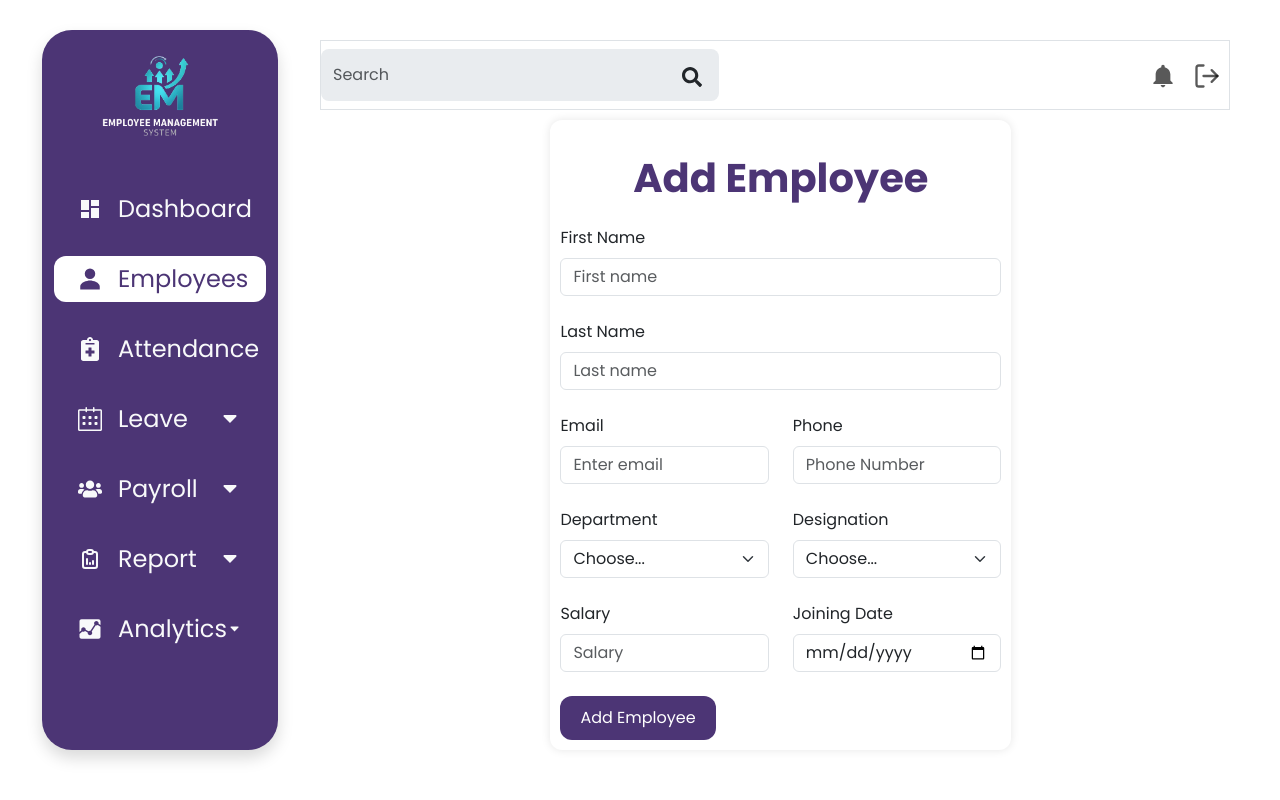
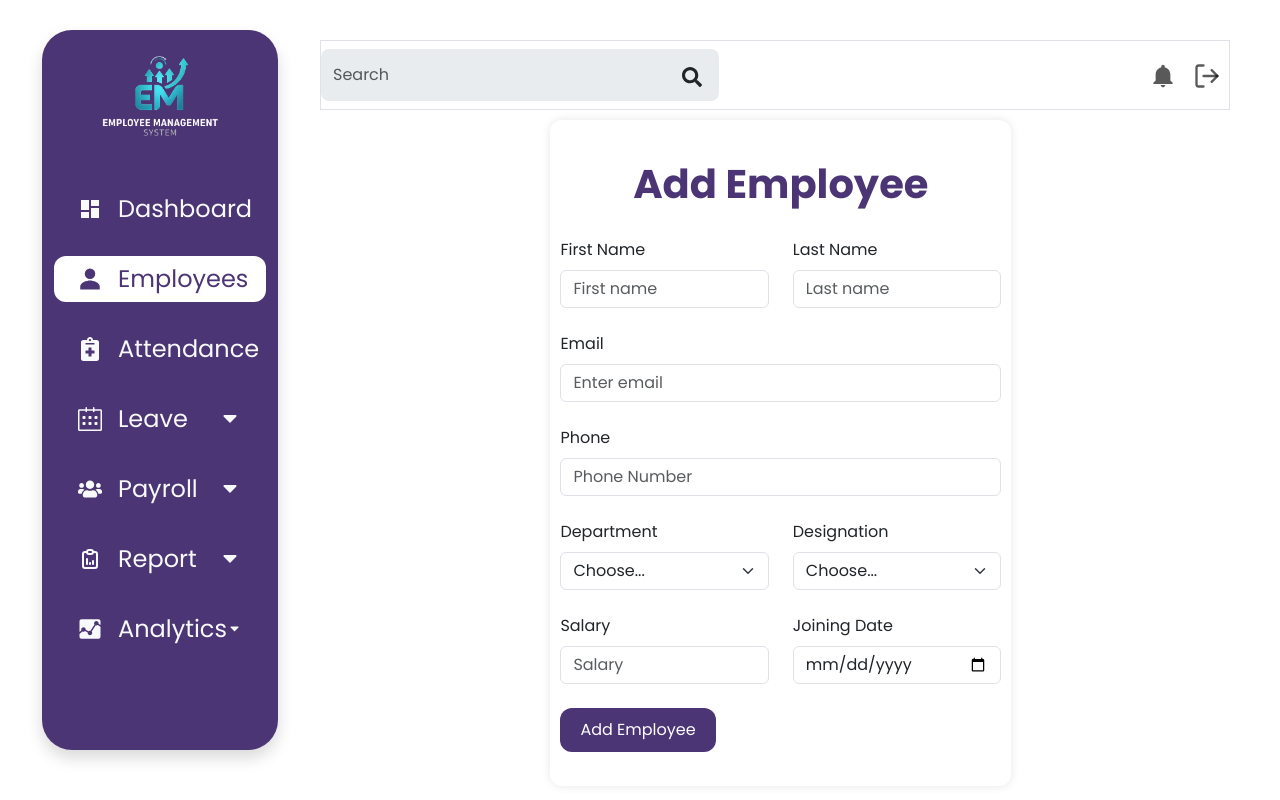
Before and after one commit to arabictech/ems, a React (Create React App) app in the folder frontend/: page /employee in a window 1280 px wide. Built offline with nearby package versions, Linux system fonts and the light colour scheme.

Commit message:
form ui update

```diff
--- a/frontend/src/App.css
+++ b/frontend/src/App.css
@@ -55,10 +55,13 @@ body {
   justify-content: center;
 
 
+
 }
 
 .Add{
   color: #4c3575;
   text-align: center;
   font-weight: bold;
+  margin-top: 30px;
+  margin-bottom: 30px;
 }
--- a/frontend/src/Components/Employees.jsx
+++ b/frontend/src/Components/Employees.jsx
@@ -11,20 +11,19 @@ const Employee = () => {
             <div className='form-container '>
 
                 <Form>
-                    <h1 className='Add my-4'>Add Employee</h1>
+                    <h1 className='Add'>Add Employee</h1>
                     <Row className="mb-4">
                         <Form.Group as={Col} controlId="formGridFirstName">
                             <Form.Label>First Name</Form.Label>
                             <Form.Control placeholder="First name" />
                         </Form.Group>
-
-                    </Row>
-                    <Row className="mb-4">
                         <Form.Group as={Col} controlId="formGridLastName">
                             <Form.Label>Last Name</Form.Label>
                             <Form.Control placeholder="Last name" />
                         </Form.Group>
+
                     </Row>
+
                     <Row className="mb-4">
 
                         <Form.Group as={Col} controlId="formGridEmail">
@@ -32,11 +31,13 @@ const Employee = () => {
                             <Form.Control type="email" placeholder="Enter email" />
                         </Form.Group>
 
+
+                    </Row>
+                    <Row className='mb-4'>
                         <Form.Group as={Col} controlId="formGridPhone">
                             <Form.Label>Phone</Form.Label>
                             <Form.Control type="number" placeholder="Phone Number" />
                         </Form.Group>
-
                     </Row>
                     <Row className='mb-4'>
                         <Form.Group as={Col} controlId="formGrid">
@@ -75,7 +76,7 @@ const Employee = () => {
                         </Form.Group>
                     </Row>
 
-                    <Button className='btn1' variant="primary" type="submit">
+                    <Button className='btn1 mb-4' variant="primary" type="submit">
                         Add Employee
                     </Button>
                 </Form>
```
